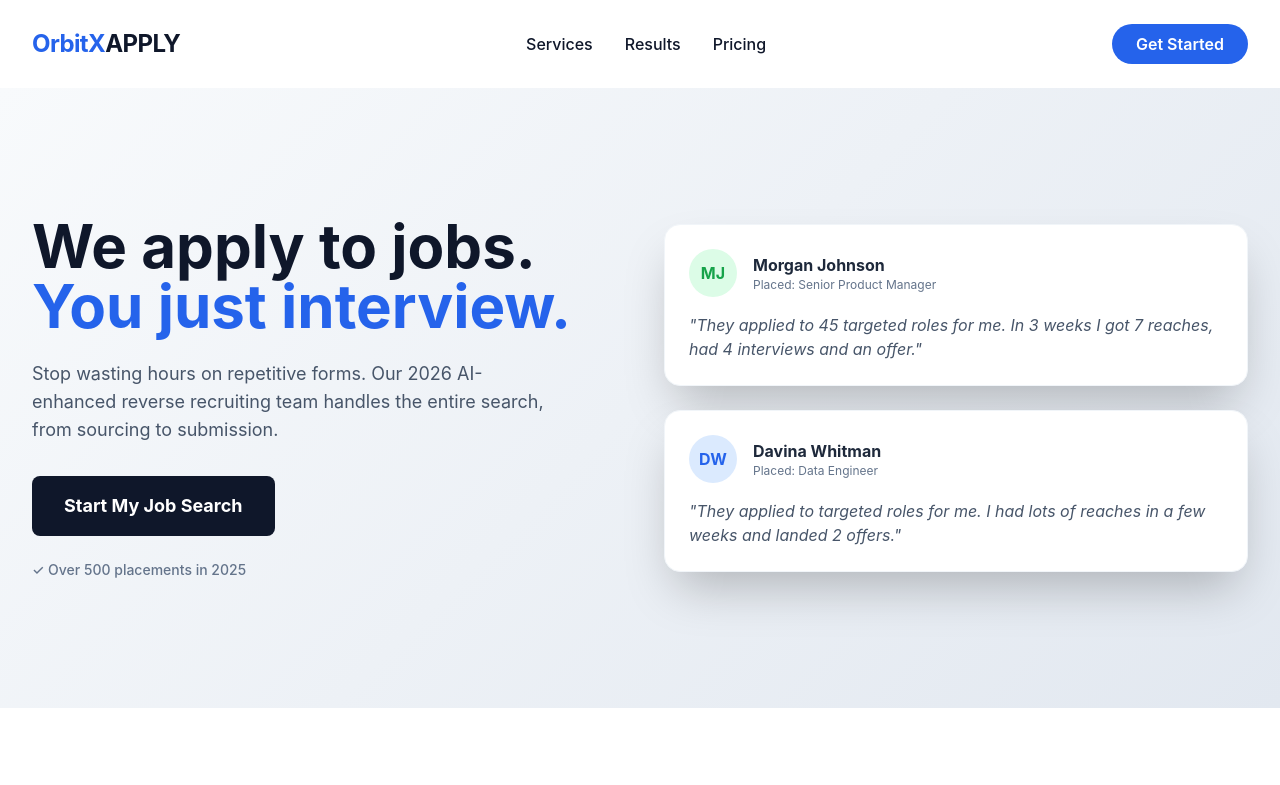
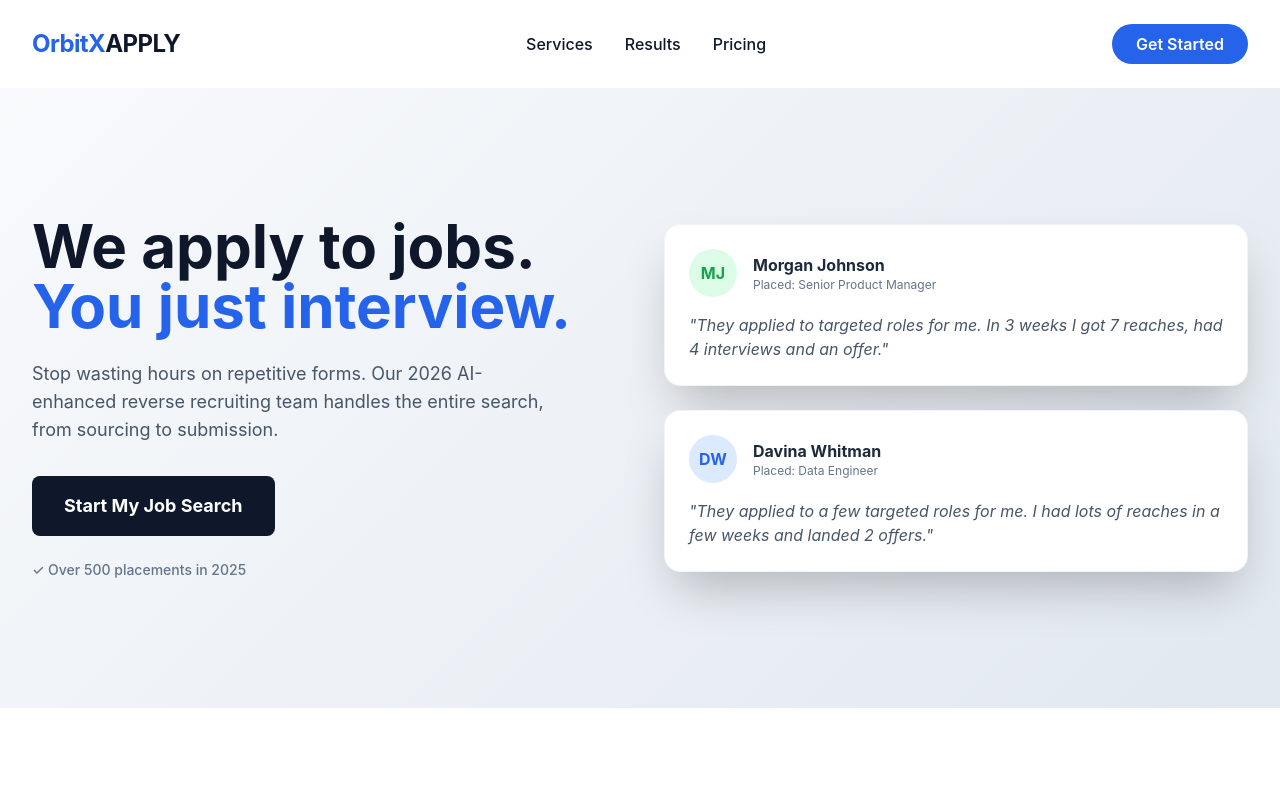
Before and after one commit to OrbitORBX-dev/Orbx-Staking, a plain HTML site: page index.html in a window 1280 px wide. Shown: the top 785 px of the page. Drawn offline with nearby package versions, Linux system fonts and the light colour scheme; a web font is replaced by a local one.

Commit message:
Update index.html

```diff
--- a/index.html
+++ b/index.html
@@ -59,7 +59,7 @@
                             <p class="text-xs text-slate-500">Placed: Senior Product Manager</p>
                         </div>
                     </div>
-                    <p class="italic text-slate-600">"They applied to 45 targeted roles for me. In 3 weeks I got 7 reaches, had 4 interviews and an offer."</p>
+                    <p class="italic text-slate-600">"They applied to targeted roles for me. In 3 weeks I got 7 reaches, had 4 interviews and an offer."</p>
                 </div>
 
                 <div class="bg-white p-6 rounded-2xl shadow-2xl border border-slate-100">
@@ -70,7 +70,7 @@
                             <p class="text-xs text-slate-500">Placed: Data Engineer</p>
                         </div>
                     </div>
-                    <p class="italic text-slate-600">"They applied to targeted roles for me. I had lots of reaches in a few weeks and landed 2 offers."</p>
+                    <p class="italic text-slate-600">"They applied to a few targeted roles for me. I had lots of reaches in a few weeks and landed 2 offers."</p>
                 </div>
             </div>
         </div>
```
